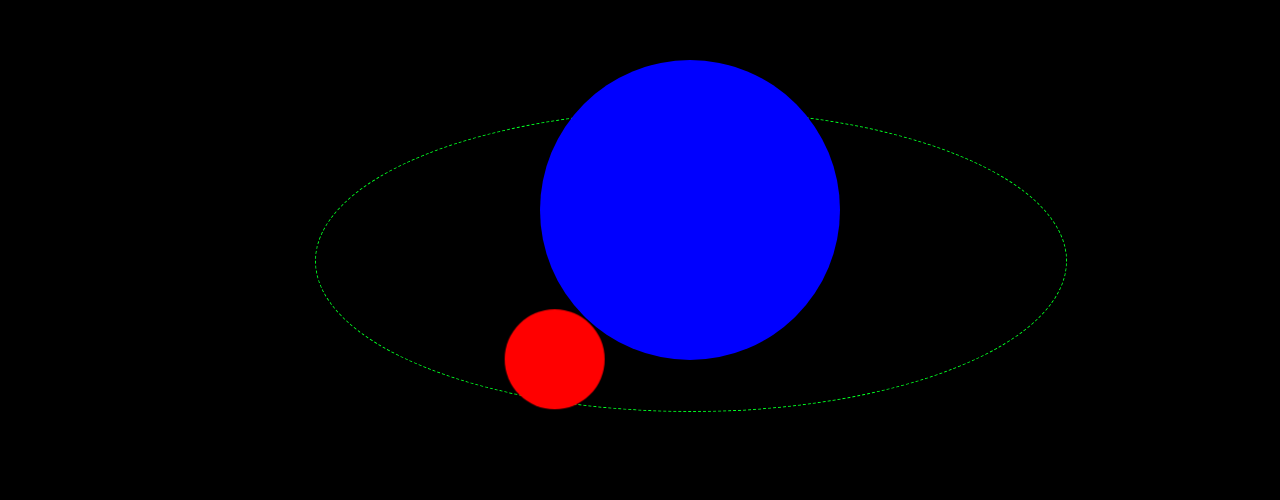
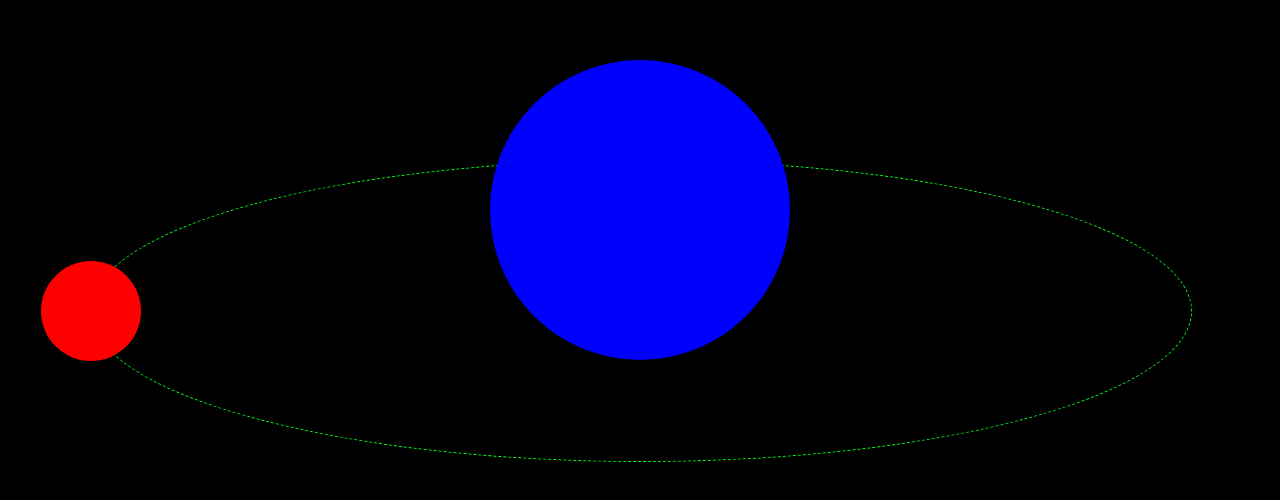
Before and after one commit to kevin-06-huang/orbit-demo, a React (Vite) app: page / in a window 1280 px wide. Shown: the part 190-690 px from the top of the page. Built offline with nearby package versions, Linux system fonts and the light colour scheme.

Commit message:
Move the moon to the correct position

```diff
--- a/src/components/Moon.tsx
+++ b/src/components/Moon.tsx
@@ -1,5 +1,5 @@
 const Moon = () => {
-  return <div className="moon ellipse-animation"></div>;
+  return <div className="moon"></div>;
 };
 
 export default Moon;
--- a/src/components/SystemContainer.tsx
+++ b/src/components/SystemContainer.tsx
@@ -4,8 +4,9 @@ import OrbitContainer from "./OrbitContainer";
 const SystemContainer = () => {
   return (
     <>
+    <OrbitContainer />
       <div className="center-container">
-        <OrbitContainer />
+
         <Planet />
       </div>
     </>
--- a/src/style.css
+++ b/src/style.css
@@ -17,8 +17,8 @@ body {
   background-color: red;
   border-radius: 50%;
   position: relative;
-  left: -200px;
-  top: 50px;
+  top: 100px;
+  right: 50px;
 }
 
 .center-container {
@@ -28,31 +28,30 @@ body {
   height: 100vh
 }
 
-.ellipse-animation {
-  background-color: red;
-  border-radius: 50%;
-  position: relative;
-  animation: moveEllipse 5s cubic-bezier(0.42, 0, 0.58, 1) infinite; /* Adjust duration and animation timing as needed */
-}
-
-.ellipse-container::before {
+.ellipse-container {
   content: '';
   position: absolute;
-  top: calc(50% - 100px); /* Adjust the value as needed */
-  left: calc(50% - 325px); /* Adjust the value as needed */
-  width: 750px; /* Adjust the value as needed */
+  top: calc(50% - 50px); /* Adjust the value as needed */
+  left: calc(50% - 550px); /* Adjust the value as needed */
+  width: 1100px; /* Adjust the value as needed */
   height: 300px; /* Adjust the value as needed */
   border: 1px dashed rgb(0, 255, 34);
   border-radius: 50%;
-  transform-origin: center top;
   z-index: -1;
 }
 
-@keyframes moveEllipse {
-  0% {
-    transform: translate(0, 0); /* Start position */
-  }
-  100% {
-    transform: translate(400px, 150px); /* End position */
-  }
+@keyframes circle {
+	to { transform: rotate(1turn); }
 }
+@keyframes updown {
+	to { transform: translateY(200px); }
+}
+figure {
+	animation: updown 1s infinite ease-in-out alternate;
+}
+div#redball {
+	width: 100px; height: 50px;
+	border-radius: 50%; background: red;
+	transform-origin: center 300%;
+	animation: circle 2s infinite linear;
+}
```
